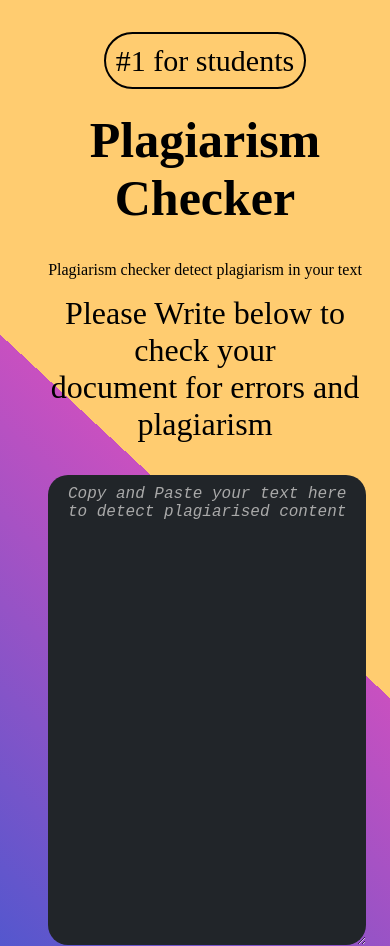
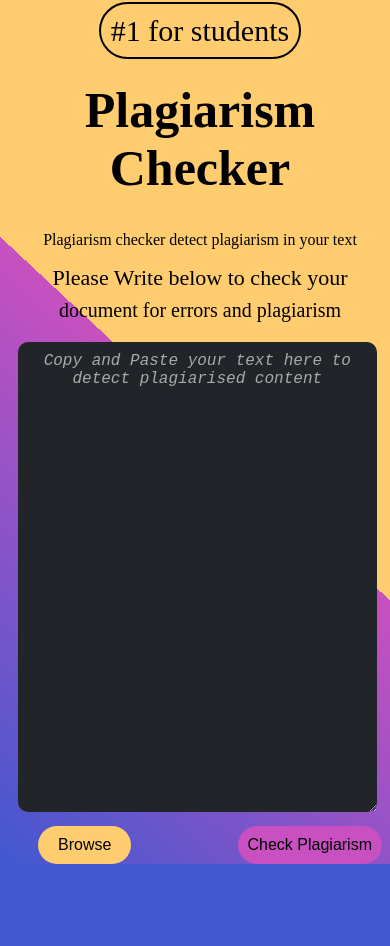
Before and after one commit to DipeshShrestha123/Plagiarism-Checker, a plain HTML site: page index.html in a window 390 px wide. Shown: the part 136-1082 px from the top of the page. After the commit the page ends 1000 px from the top, so only its background shows below. Drawn offline with Linux system fonts and the light colour scheme.

Commit message:
Update style.css

```diff
--- a/style.css
+++ b/style.css
@@ -194,3 +194,44 @@ border: none;
   float: left;
 }
 }
+
+@media only screen and (max-width: 768px) {
+  .plz-fill{
+    font-size: 22px;
+    margin-bottom: 8px;
+  }
+  .container{
+    margin: 0;
+    margin-left: 30px;
+    margin-top: 40px;
+  }
+  .yr-doc{
+    font-size: 20px;
+  }
+  .Textarea{
+    width: 95%;
+    border-radius: 10px;
+    margin-bottom: 10px;
+  }
+  .pr{
+    font-size: 22px;
+  }
+  .btn{
+    padding: 10px 20px;
+  }
+  .btn2{
+    margin-right: 0px;
+    padding: 10px 10px;
+
+  }
+}
+
+@media only screen and (max-width: 460px) {
+  .container{
+    margin: 0;
+    margin-left: 10px;
+  }
+  .Textarea{
+    width: 93%;
+  }
+}
```
